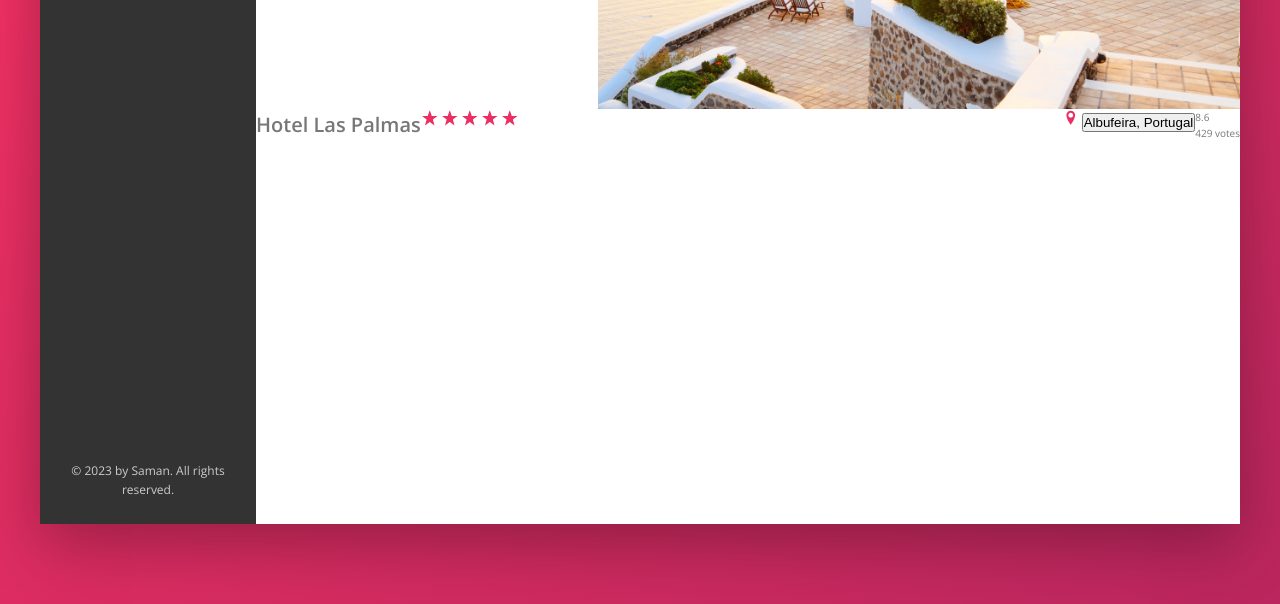
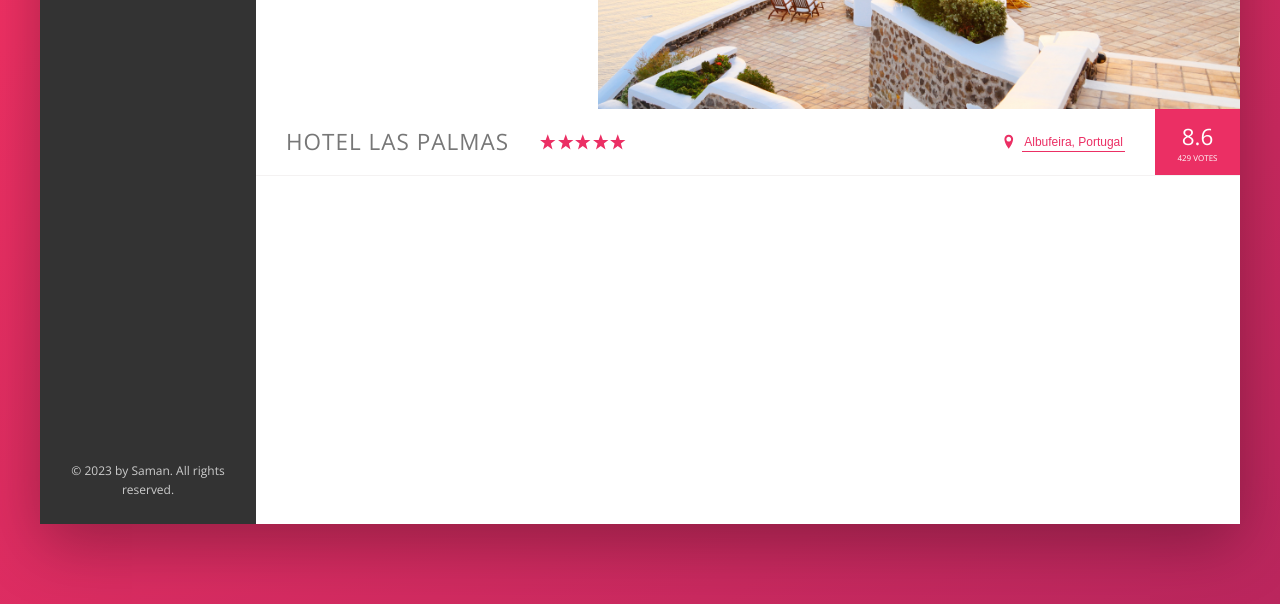
Before and after one commit to sam-nazarian/hotel-landing-page, a website: page index.html in a window 1280 px wide. Shown: the part 426-1030 px from the top of the page. Drawn offline with nearby package versions, Linux system fonts and the light colour scheme.

Commit message:
Built the hotel overview - part 2

```diff
--- a/sass/_components.scss
+++ b/sass/_components.scss
@@ -209,12 +209,20 @@
 // HOTEL OVERVIEW
 .overview {
   display: flex;
+  align-items: center;
+  border-bottom: 1px solid var(--color-grey-light-2);
 
   &__heading {
+    font-size: 2.25rem;
+    font-weight: 300;
+    text-transform: uppercase;
+    letter-spacing: 1px;
+    padding: 1.5rem 3rem;
   }
 
   &__stars {
     margin-right: auto; //adds space between flex-items
+    display: flex;
   }
 
   &__icon-star,
@@ -225,14 +233,77 @@
   }
 
   &__location {
+    font-size: 1.2rem;
+    display: flex;
+    align-items: center;
+  }
+
+  &__icon-location {
+    margin-right: 0.5rem;
   }
 
   &__rating {
+    background-color: var(--color-primary);
+    color: #fff;
+    margin-left: 3rem;
+
+    padding: 0 2.25rem;
+    align-self: stretch; //overwrites align-items: center on .overview selector
+
+    display: flex;
+    flex-direction: column; //lays flex items in a column
+    align-items: center;
+    justify-content: center;
   }
 
   &__rating-average {
+    font-size: 2.25rem;
+    font-weight: 300;
+    margin-bottom: -3px;
   }
 
   &__rating-count {
+    font-size: 0.8rem;
+    text-transform: uppercase;
   }
 }
+
+/////////////////////////////////////
+// BUTTON INLINE
+.btn-inline {
+  border: none;
+  color: var(--color-primary);
+  font-size: inherit; //makes it more reusable
+  border-bottom: 1px solid currentColor; //border will have the same color as the text
+  padding: 2px;
+  display: inline-block;
+  background-color: transparent;
+  cursor: pointer;
+  transition: all 0.2s;
+
+  &:hover {
+    color: var(--color-grey-dark-1); //border changes with color
+  }
+
+  &:focus {
+    outline: none;
+    animation: pulsate 1s infinite; //make an inifinite animation as long as the button is focused
+  }
+}
+
+@keyframes pulsate {
+  0% {
+    transform: scale(1);
+    box-shadow: none;
+  }
+
+  50% {
+    transform: scale(1.05);
+    box-shadow: 0 1rem 4rem rgba(0, 0, 0, 0.25);
+  }
+
+  100% {
+    transform: scale(1);
+    box-shadow: none;
+  }
+}
--- a/sass/_layout.scss
+++ b/sass/_layout.scss
@@ -10,7 +10,7 @@
   font-size: 1.4rem;
   height: 7rem;
   background-color: #fff;
-  border-bottom: var(--color-grey-light-2);
+  border-bottom: 1px solid var(--color-grey-light-2);
 
   display: flex;
   justify-content: space-between;
```
Also changed, not shown: css/style.css, 1 other file.
